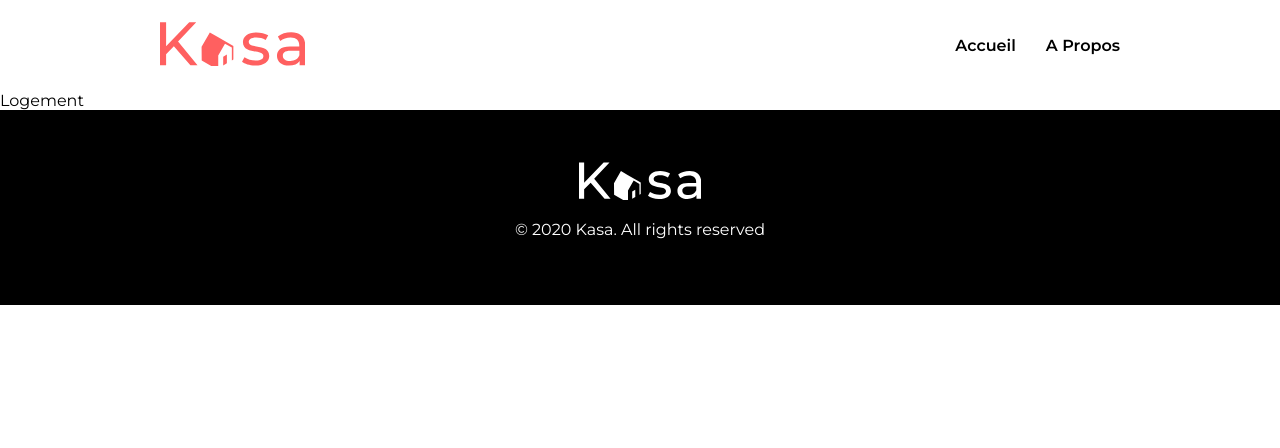
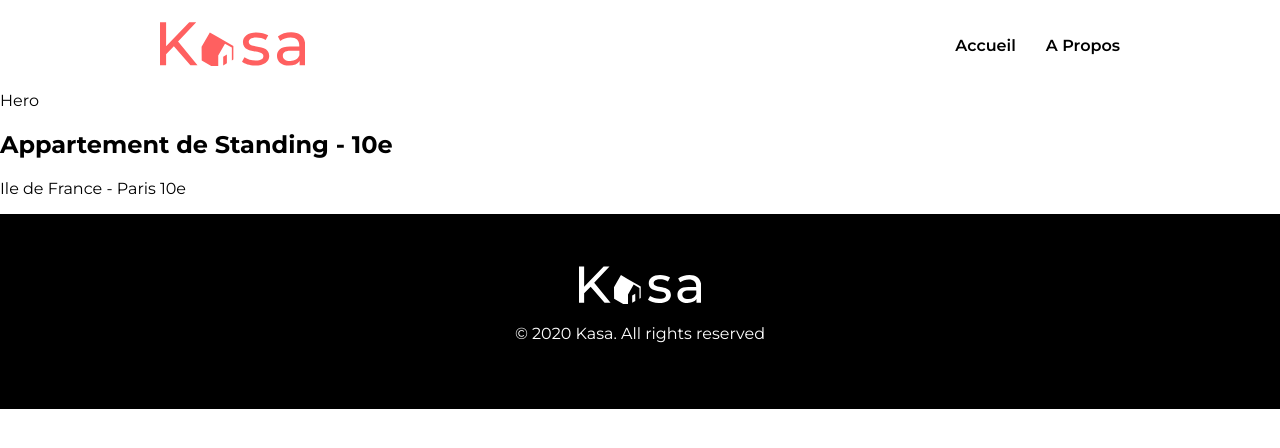
Before and after one commit to cuongshodan/oc_p7_kasa_ts, a React (Vite) app: page /logement/0979876d in a window 1280 px wide. Shown: the top 448 px of the page. Built offline with nearby package versions, Linux system fonts and the light colour scheme.

Commit message:
use params and find data

```diff
--- a/src/App.tsx
+++ b/src/App.tsx
@@ -7,26 +7,21 @@ import Header from './components/Header'
 import Footer from './components/Footer'
 
 function App() {
-
   return (
     <>
       <Router>
         <Header />
+        <main>
           <Routes>
             <Route path="/" element={<Home />} />
             <Route path="/logement/:id" element={<Logement />} />
             <Route path="/apropos" element={<APropos />} />
             <Route path="*" element={<Error />} />
           </Routes>
+        </main>
         <Footer />
       </Router>
-
     </>
-
-
-
-
-
   )
 }
 
--- a/src/pages/APropos/index.tsx
+++ b/src/pages/APropos/index.tsx
@@ -6,7 +6,7 @@ import CollapsibleSection from './CollapsibleSection'; // Adjust the path if nec
 
 const APropos = () => {
   return (
-    <main className="pageWrapper">
+    <div className="pageWrapper">
       <div className="homeMainAP">
         <div className="heroSectionAP">
           <img src={image2} alt="hero" />
@@ -35,7 +35,7 @@ const APropos = () => {
           </CollapsibleSection>
         </section>
       </div>
-    </main>
+    </div>
   );
 };
 
--- a/src/pages/Error/index.tsx
+++ b/src/pages/Error/index.tsx
@@ -3,13 +3,11 @@ import "./Error.scss"
 
 const Error = () => {
     return (
-        <main>
-            <div className="errorContainer">
-                <div id="errorNum">404</div>
-                <div className="errorMsg">Oups! la page que vous demandez n'exist pas.</div>
-                <Link to="/">Retourner sur la page d'accueil</Link>
-            </div>
-        </main>
+        <div className="errorContainer">
+            <div id="errorNum">404</div>
+            <div className="errorMsg">Oups! la page que vous demandez n'exist pas.</div>
+            <Link to="/">Retourner sur la page d'accueil</Link>
+        </div>
     )
 }
 
--- a/src/pages/Home/index.tsx
+++ b/src/pages/Home/index.tsx
@@ -7,7 +7,7 @@ import { Link } from "react-router-dom"
 
 const Home = () => {
     return (
-        <main className="pageWrapper">
+        <div className="pageWrapper">
             <div className="homeMain">
                 <div className="heroSection">
                     <img src={image1} alt="hero" />
@@ -33,7 +33,7 @@ const Home = () => {
 
                 </section>
             </div>
-        </main>
+        </div>
     )
 }
 
--- a/src/pages/Logement/index.tsx
+++ b/src/pages/Logement/index.tsx
@@ -1,6 +1,21 @@
+import "./Logement.scss"
+import { useParams } from "react-router-dom"
+import data from "../../database/logements.json"
+
 const Logement = () => {
+    const { id } = useParams()
+    const logement = data.find(item => item.id === id)
+
+    if (!logement) {
+        return <div>Logement not found</div>
+    }
+
     return (
-        <div>Logement</div>
+        <div>
+            <div>Hero</div>
+            <h2>{logement.title}</h2>
+            <p>{logement.location}</p>
+        </div>
     )
 }
 
```
Also changed, not shown: src/pages/Logement/Logement.scss (added). Lines whose indentation alone changed are shown as unchanged.
